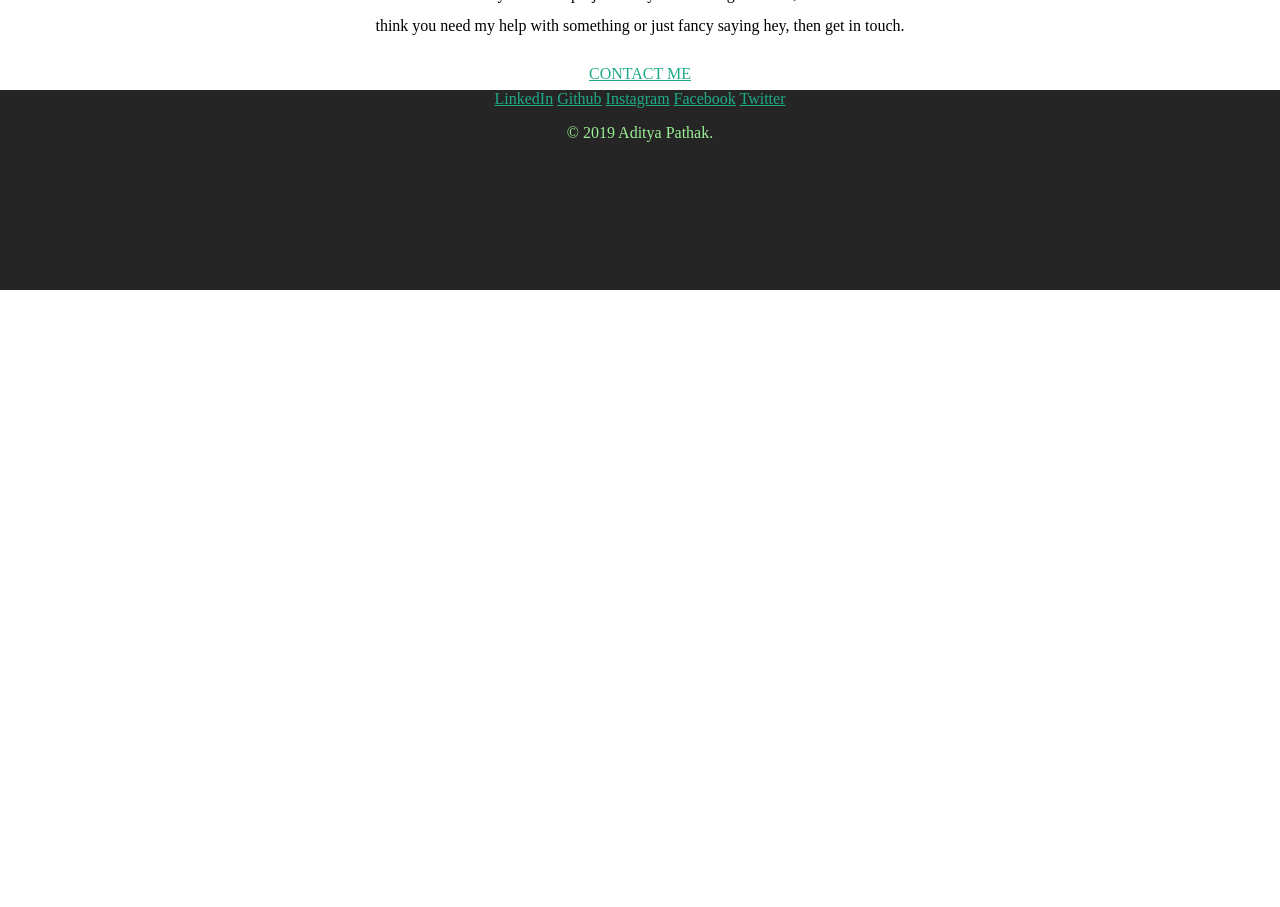
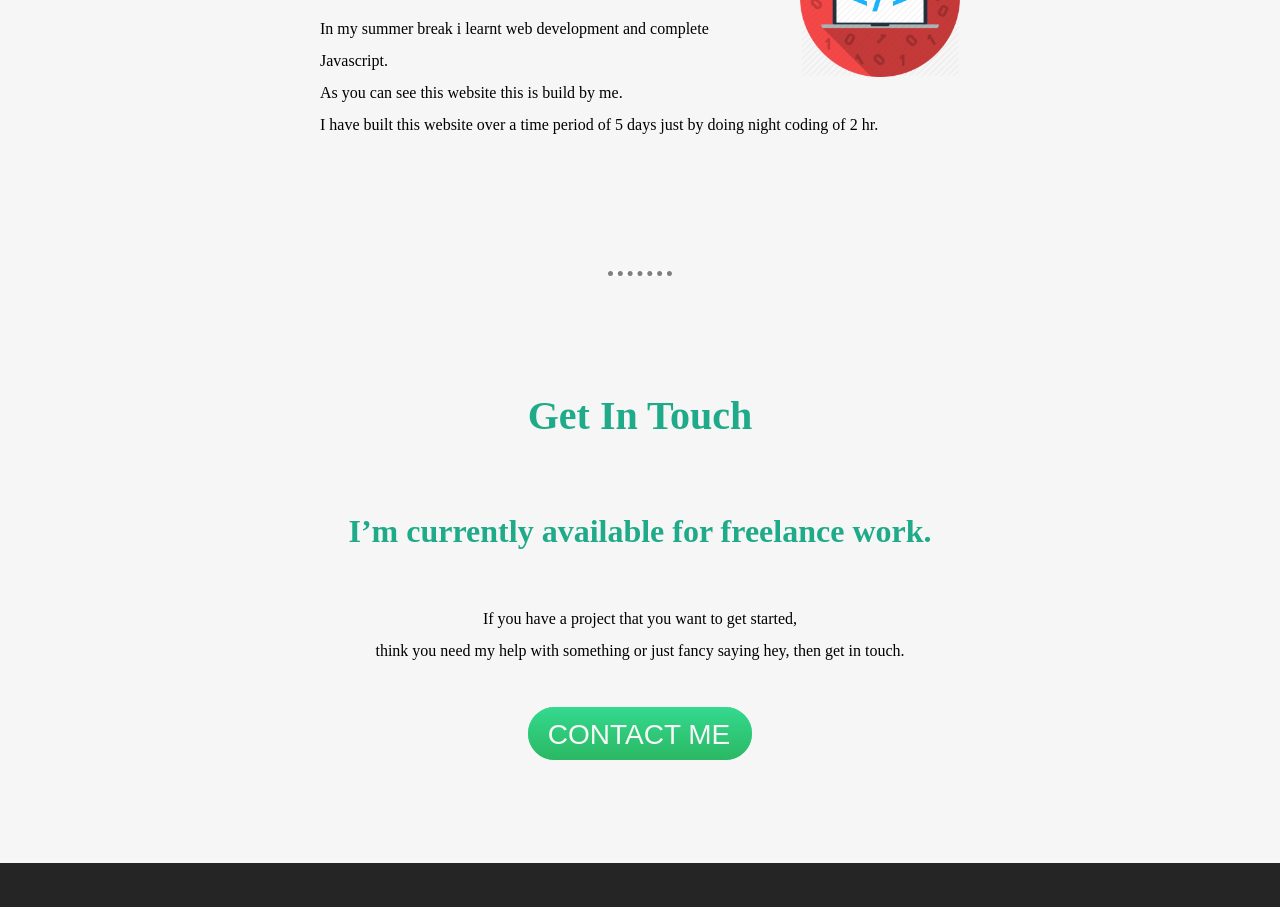
Before and after one commit to adityasunny1189/CSS-personal-website, a plain HTML site: page index.html in a window 1280 px wide. Shown: the part 2949-3856 px from the top of the page. Before the commit the page ends 3239 px from the top, so only its background shows below. Drawn offline with Linux system fonts and the light colour scheme.

Commit message:
new commit

```diff
--- a/CSS/styles.css
+++ b/CSS/styles.css
@@ -7,10 +7,16 @@
 .bottom-container {
   height: 200px;
   background-color: #252525;
+  padding: 50px 0 20px;
+}
+
+.middle_container {
+  margin: 100px 0;
 }
 
 .copywright {
   color:#9cf196;
+  padding-top: 20px;
 }
 
 .My-skills {
@@ -53,6 +59,8 @@
 
 #bio {
   line-height: 2;
+  width: 30%;
+  margin: auto;
 }
 
 #p1 {
@@ -87,6 +95,41 @@
   padding-bottom: 30px;
 }
 
+.end {
+  margin: 40px auto;
+}
+
+.social {
+  width: 2%;
+}
+
+.butn {
+  background: #34d98f;
+  background-image: -webkit-linear-gradient(top, #34d98f, #2bb863);
+  background-image: -moz-linear-gradient(top, #34d98f, #2bb863);
+  background-image: -ms-linear-gradient(top, #34d98f, #2bb863);
+  background-image: -o-linear-gradient(top, #34d98f, #2bb863);
+  background-image: linear-gradient(to bottom, #34d98f, #2bb863);
+  -webkit-border-radius: 30;
+  -moz-border-radius: 30;
+  border-radius: 30px;
+  font-family: Arial;
+  color: #f7f7f7;
+  font-size: 28px;
+  padding: 12px 22px 10px 20px;
+  text-decoration: none;
+}
+
+.butn:hover {
+  background: #3cb0fd;
+  background-image: -webkit-linear-gradient(top, #3cb0fd, #3498db);
+  background-image: -moz-linear-gradient(top, #3cb0fd, #3498db);
+  background-image: -ms-linear-gradient(top, #3cb0fd, #3498db);
+  background-image: -o-linear-gradient(top, #3cb0fd, #3498db);
+  background-image: linear-gradient(to bottom, #3cb0fd, #3498db);
+  text-decoration: none;
+}
+
 h1 {
   font-size: 562.5%;
   color: #9cf196;
@@ -97,19 +140,23 @@ h1 {
 
 h2 {
   color: #9cf196;
+  padding-bottom: 10px;
 }
 
 h3 {
   color: #1fab89;
+  font-size: 2rem;
 }
 
 a {
   color: #1fab89;
+  margin: 10px 20px;
 }
 
 body {
   margin: 0;
   text-align: center;
+  background-color: #f6f6f6;
 }
 
 hr{
@@ -118,4 +165,5 @@ hr{
   border-color: grey;
   border-width: 5px;
   width: 5%;
+  margin: 100px auto;
 }
--- a/index.html
+++ b/index.html
@@ -32,8 +32,8 @@
     <div class="profile">
       <img id=Adi src="https://scontent-sin6-2.cdninstagram.com/vp/32d4f400f6bbe0c1f42c6d5087ea5d79/5DD14856/t51.2885-15/e35/56180277_295552328010444_5947217355881778378_n.jpg?_nc_ht=scontent-sin6-2.cdninstagram.com" alt="Aditya">
       <h2>Hello.</h2>
-      <p id="bio">I am Aditya a 2nd year Information Science student at Siddaganga Institute of Technology <br>Experienced Member with a demonstrated history of working in the computer hardware industry.<br>
-        Skilled in Python (Programming Language), Communication, JavaScript, Arduino, and JSON.<br>
+      <p id="bio">I am Aditya a 2nd year Information Science student at Siddaganga Institute of Technology <br>Experienced Member with a demonstrated history of working in the computer hardware.<br>
+        Skilled in Python (Programming Language), Communication, JavaScript, Arduino.<br>
         Strong operations professional with a Bachelor of Engineering - BE focused in Information science from Siddaganga Institute of Technology, TUMKUR. <br>
         Interested in the
         field of <strong>Machine Learning</strong> and <strong>Artificial Intelligence</strong>
@@ -55,8 +55,7 @@
         <p>I am a skilled programmer and a web developer. I started programming when i just entered college. <br>
           In my 1st sem i learnt python basics along with arduino .<br> I made many hobby projects on arduino uno like "Line follower bot"<br>
           "Obstacle avoidance bot" and i automated the fans and lights of my hostel room.<br>
-          In my 2nd sem i was having C programming in my syllabus and then i learnt about C.<br>
-          According to me C is one of the most interesting programming language.</p>
+          In my 2nd sem i was having C programming in my syllabus and then i learnt about C.</p>
       </div>
       <div class="skill-row">
         <img class="skl-big" id="p2" src="images/s3.jpg" alt="skill">
@@ -69,17 +68,17 @@
     <div class="contact-me">
       <h2 class="get-in-touch">Get In Touch</h2>
       <h3>I’m currently available for freelance work.</h3>
-      <p>If you have a project that you want to get started,<br> think you need my help with something or just fancy saying hey, then get in touch.</p>
-      <a class="btn" href="mailto:adityapathak1189@gmail.com">CONTACT ME</a>
+      <p class="end">If you have a project that you want to get started,<br> think you need my help with something or just fancy saying hey, then get in touch.</p>
+      <a class="butn" href="mailto:adityapathak1189@gmail.com">CONTACT ME</a>
     </div>
   </div>
 
   <div class="bottom-container">
-    <a href="https://www.linkedin.com/in/aditya-pathak-a26aa1173/">LinkedIn</a>
-    <a href="https://github.com/adityasunny1189">Github</a>
-    <a href="https://www.instagram.com/_aditya_pathak___/">Instagram</a>
-    <a href="https://www.facebook.com/">Facebook</a>
-    <a href="https://twitter.com/login">Twitter</a>
+    <a href="https://www.linkedin.com/in/aditya-pathak-a26aa1173/"><img class="social" src="images/linkedin.png" alt=""></a>
+    <a href="https://github.com/adityasunny1189"><img class="social" src="images/github1.png" alt=""></a>
+    <a href="https://www.instagram.com/_aditya_pathak___/"><img class="social" src="images/instagram.png" alt=""></a>
+    <a href="https://www.facebook.com/"><img class="social" src="images/facebook.png" alt=""></a>
+    <a href="https://twitter.com/login"><img class="social" src="images/twitter.png" alt=""></a>
     <p class="copywright">&copy 2019 Aditya Pathak.</p>
   </div>
 
```
Also changed, not shown: images/github1.png (added).
